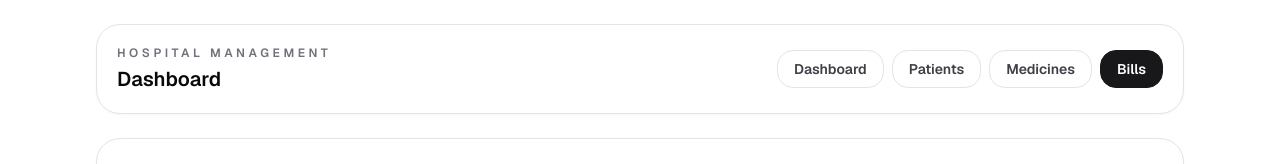
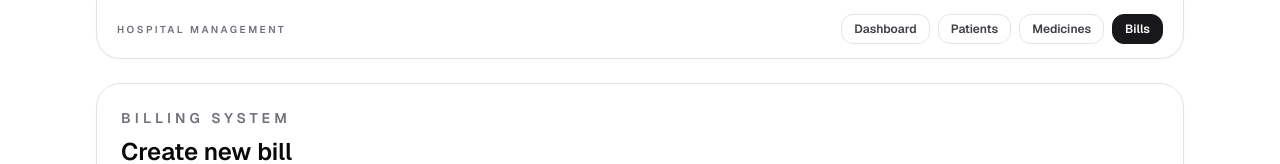
Before and after one commit to ketanMehtaa/hospital-management, a Next.js app: page /bills in a window 1280 px wide. Shown: the top 164 px of the page. Built offline with nearby package versions, Linux system fonts and the light colour scheme; no server answers; the database is empty.

Commit message:
feat: implement root layout and navigation header component

```diff
--- a/app/components/AppHeader.tsx
+++ b/app/components/AppHeader.tsx
@@ -20,12 +20,13 @@ export default function AppHeader() {
     return pathname.startsWith(href);
   };
 
+
+
   return (
-    <header className="rounded-3xl border border-zinc-200 bg-white p-4 shadow-sm shadow-zinc-200/20 sm:p-5">
-      <div className="flex flex-col gap-4 sm:flex-row sm:items-center sm:justify-between">
+    <header className="sticky top-0 z-50 rounded-b-3xl border border-t-0 border-zinc-200 bg-white/80 px-4 py-3 shadow-sm shadow-zinc-200/20 backdrop-blur-md sm:px-5 sm:py-3.5">
+      <div className="flex flex-col gap-3 sm:flex-row sm:items-center sm:justify-between">
         <div>
-          <p className="text-xs font-semibold uppercase tracking-[0.3em] text-zinc-500">Hospital Management</p>
-          <h1 className="mt-1 text-lg font-semibold text-zinc-950 sm:text-xl">Dashboard</h1>
+          <p className="text-[10px] font-semibold uppercase tracking-[0.25em] text-zinc-500">Hospital Management</p>
         </div>
 
         <nav aria-label="Primary" className="flex flex-wrap gap-2">
@@ -35,7 +36,7 @@ export default function AppHeader() {
               <Link
                 key={item.href}
                 href={item.href}
-                className={`inline-flex items-center rounded-2xl border px-4 py-2 text-sm font-semibold transition ${
+                className={`whitespace-nowrap inline-flex items-center rounded-xl border px-3 py-1.5 text-xs font-semibold transition ${
                   active
                     ? 'border-zinc-900 bg-zinc-900 text-white'
                     : 'border-zinc-200 bg-white text-zinc-700 hover:border-zinc-400 hover:text-zinc-900'
--- a/app/layout.tsx
+++ b/app/layout.tsx
@@ -25,8 +25,8 @@ export default function RootLayout({
 }>) {
   return (
     <html lang="en" className={`${geistSans.variable} ${geistMono.variable} h-full antialiased`}>
-      <body className="min-h-full bg-zinc-50 text-zinc-950">
-        <div className="mx-auto flex min-h-screen w-full max-w-6xl flex-col px-4 py-6 sm:px-6 lg:px-8">
+      <body className="min-h-full bg-zinc-50 text-zinc-950 overflow-y-scroll">
+        <div className="mx-auto flex min-h-screen w-full max-w-6xl flex-col px-4 pb-6 sm:px-6 lg:px-8">
           <AppHeader />
           <div className="mt-6 flex-1">{children}</div>
         </div>
```
